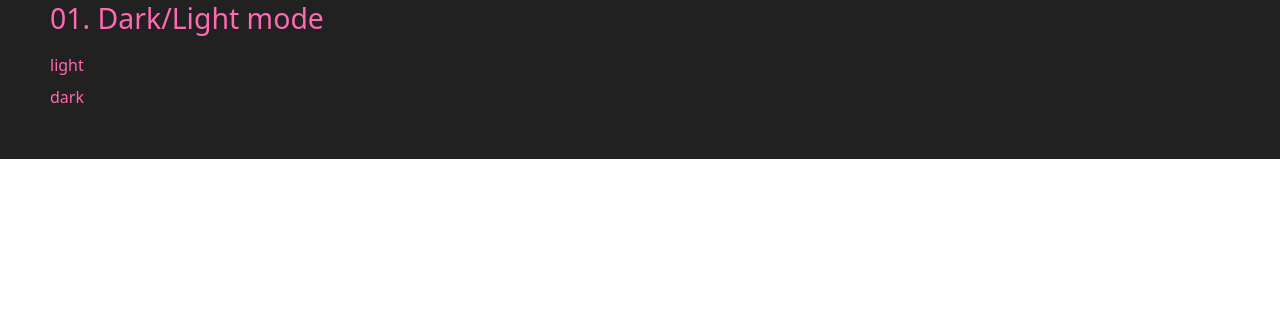
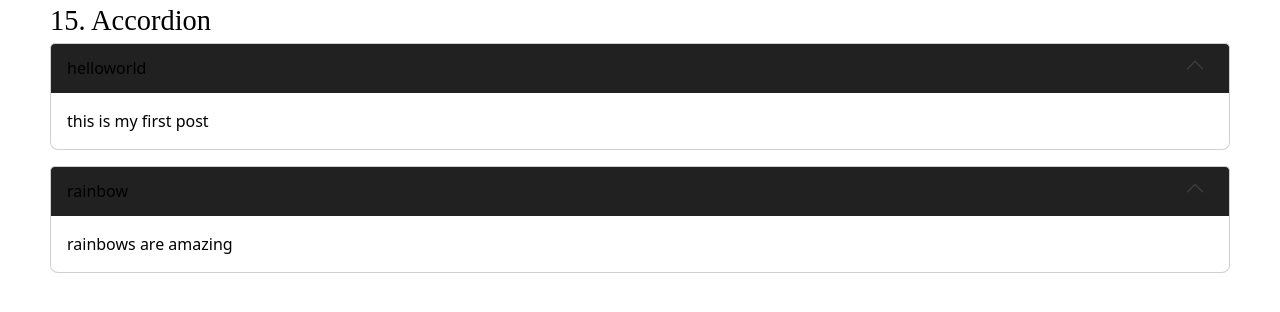
Before and after one commit to clarklindev/design-system-devUI-webpack, a React app: page / in a window 1280 px wide. Shown: the top 312 px of the page. Built offline with nearby package versions, Linux system fonts and the light colour scheme; what styled-components-modifiers would draw is missing.

Commit message:
Accordion working with theming

```diff
--- a/src/App.js
+++ b/src/App.js
@@ -1,5 +1,4 @@
 import React, { useEffect, useState } from 'react';
-import './tailwindcss.css';
 
 //theming
 import { darkTheme, lightTheme } from './utils';
@@ -55,209 +54,208 @@ const App = () => {
 
 
   return (
-    theme && (
-      <ThemeProvider theme={theme}>
+      // theme && (
+        // <ThemeProvider theme={theme}>
         <div
           className='App'
-          style={{
-            background: theme.background.backgroundColor,
-            color: theme.color.DEFAULT,
-          }}
         >
-          <Block>
-            <Heading variation='h4'>01. Dark/Light mode</Heading>
-            <div className='flex flex-col items-start gap-2'>
-              <button onClick={() => setTheme(lightTheme)}>light</button>
-              <button onClick={() => setTheme(darkTheme)}>dark</button>
-            </div>
-          </Block>
 
-          {/* <Block>
-            <Heading variation='h4'>02. Heading</Heading>
-            <HeadingExample />
-          </Block>
+    {/* //   <Block>
+        //     <Heading variation='h4'>01. Dark/Light mode</Heading>
+        //     <div className='flex flex-col items-start gap-2'>
+        //       <button onClick={() => setTheme(lightTheme)}>light</button>
+        //       <button onClick={() => setTheme(darkTheme)}>dark</button>
+        //     </div>
+        //   </Block>
 
-          <Block>
-            <Heading variation='h4'>03. Helper hooks</Heading>
-            <UseHoverExample />
-            <UseFocusExample />
-          </Block>
+        //   <Block>
+        //     <Heading variation='h4'>02. Heading</Heading>
+        //     <HeadingExample />
+        //   </Block>
 
-          <Block>
-            <Heading variation='h4'>04. LabelSomething</Heading>
-            <LabelSomethingExample />
-          </Block>
+        //   <Block>
+        //     <Heading variation='h4'>03. Helper hooks</Heading>
+        //     <UseHoverExample />
+        //     <UseFocusExample />
+        //   </Block>
 
-          <Block>
-            <Heading variation='h4'>05. Buttons</Heading>
-            <div className='flex flex-col'>
-              <ButtonExample />
-              <ButtonVariationExample />
-              <ButtonModifiersExample />
-              <ButtonWithLabelSomethingExample />
-            </div>
-          </Block>
+        //   <Block>
+        //     <Heading variation='h4'>04. LabelSomething</Heading>
+        //     <LabelSomethingExample />
+        //   </Block>
 
-          <Block>
-            <Heading variation='h4'>06. Snackbar</Heading>
-            <div className='flex flex-col'>
-              <SnackbarExample />
-            </div>
-          </Block>
+        //   <Block>
+        //     <Heading variation='h4'>05. Buttons</Heading>
+        //     <div className='flex flex-col'>
+        //       <ButtonExample />
+        //       <ButtonVariationExample />
+        //       <ButtonModifiersExample />
+        //       <ButtonWithLabelSomethingExample />
+        //     </div>
+        //   </Block>
 
-          <Block>
-            <Heading variation='h4'>07. Input</Heading>
-            <div className='flex flex-col'>
-              <InputExample />
-              <InputReadOnlyExample />
-              <InputNoBorderExample />
-              <InputWithIconExample />
-              <InputPasswordExample />
-              <InputSearchExample />
-            </div>
-          </Block>
+        //   <Block>
+        //     <Heading variation='h4'>06. Snackbar</Heading>
+        //     <div className='flex flex-col'>
+        //       <SnackbarExample />
+        //     </div>
+        //   </Block>
 
-          <Block>
-            <Heading variation='h4'>08. Select</Heading>
-            <SelectExample />
-          </Block>
+        //   <Block>
+        //     <Heading variation='h4'>07. Input</Heading>
+        //     <div className='flex flex-col'>
+        //       <InputExample />
+        //       <InputReadOnlyExample />
+        //       <InputNoBorderExample />
+        //       <InputWithIconExample />
+        //       <InputPasswordExample />
+        //       <InputSearchExample />
+        //     </div>
+        //   </Block>
 
-          <Block>
-            <Heading variation='h4'>09. Counter</Heading>
-            <CounterExample />
-          </Block>
+        //   <Block>
+        //     <Heading variation='h4'>08. Select</Heading>
+        //     <SelectExample />
+        //   </Block>
 
-          <Block>
-            <Heading variation='h4'>10. Radio Button</Heading>
-            <div className='flex flex-col'>
-              <RadioButtonExample />
-              <RadioButtonGroupExample />
-              <RadioButtonAndLabelSomethingExample />
-              <RadioButtonGroupAndLabelSomethingExample />
-            </div>
-          </Block>
+        //   <Block>
+        //     <Heading variation='h4'>09. Counter</Heading>
+        //     <CounterExample />
+        //   </Block>
 
-          <Block>
-            <Heading variation='h4'>11. Checkbox</Heading>
-            <div className='flex flex-col'>
-              <CheckboxExample />
-              <CheckboxGroupExample />
-              <CheckboxAndLabelSomethingExample />
-              <CheckboxGroupAndLabelSomethingExample />
+        //   <Block>
+        //     <Heading variation='h4'>10. Radio Button</Heading>
+        //     <div className='flex flex-col'>
+        //       <RadioButtonExample />
+        //       <RadioButtonGroupExample />
+        //       <RadioButtonAndLabelSomethingExample />
+        //       <RadioButtonGroupAndLabelSomethingExample />
+        //     </div>
+        //   </Block>
 
-              <CheckboxIconExample />
-            </div>
-          </Block>
+        //   <Block>
+        //     <Heading variation='h4'>11. Checkbox</Heading>
+        //     <div className='flex flex-col'>
+        //       <CheckboxExample />
+        //       <CheckboxGroupExample />
+        //       <CheckboxAndLabelSomethingExample />
+        //       <CheckboxGroupAndLabelSomethingExample />
 
-          <Block>
-            <Heading variation='h4'>12. ToggleSwitch </Heading>
-            <div className='flex flex-col'>
-              <ToggleSwitchExample />
-            </div>
-          </Block>
+        //       <CheckboxIconExample />
+        //     </div>
+        //   </Block>
 
-          <Block>
-            <Heading variation='h4'>13. Slider</Heading>
-            <SliderExample />
-          </Block>
+        //   <Block>
+        //     <Heading variation='h4'>12. ToggleSwitch </Heading>
+        //     <div className='flex flex-col'>
+        //       <ToggleSwitchExample />
+        //     </div>
+        //   </Block>
 
-          <Block>
-            <Heading variation='h4'>14. Multi-range slider</Heading>
-            <MultiRangeSliderExample />
-          </Block>
+        //   <Block>
+        //     <Heading variation='h4'>13. Slider</Heading>
+        //     <SliderExample />
+        //   </Block>
 
+        //   <Block>
+        //     <Heading variation='h4'>14. Multi-range slider</Heading>
+        //     <MultiRangeSliderExample />
+        //   </Block>
+        */
           <Block>
           <Heading variation='h4'>15. Accordion</Heading>
           <AccordionExample />
           </Block>
+        /*
+        //   <Block>
+        //     <Heading variation='h4'>16. List</Heading>
+        //     <ListExample />
+        //   </Block>
 
-          <Block>
-            <Heading variation='h4'>16. List</Heading>
-            <ListExample />
-          </Block>
+        //   <Block>
+        //     <Heading variation='h4'>17. Card</Heading>
+        //     <div className='flex flex-col'>
+        //       <CardExample />
+        //       <CardWithDropshadowExample />
+        //     </div>
+        //   </Block>
 
-          <Block>
-            <Heading variation='h4'>17. Card</Heading>
-            <div className='flex flex-col'>
-              <CardExample />
-              <CardWithDropshadowExample />
+        //   <Block>
+        //     <Heading variation='h4'>18. Layout</Heading>
+        //     <div className='flex items-start flex-col'>
+        //       <a
+        //         href='https://swagfinger-component-scss-flexbox-grid.vercel.app/'
+        //         target='_blank'
+        //         rel='noreferrer'
+        //       >
+        //         sass flexbox-grid -
+        //         https://swagfinger-component-scss-flexbox-grid.vercel.app/
+        //       </a>
+        //       <a
+        //         href='https://github.com/swagfinger/swagfinger-component-scss-flexbox-grid'
+        //         target='_blank'
+        //         rel='noreferrer'
+        //       >
+        //         github -
+        //         https://github.com/swagfinger/swagfinger-component-scss-flexbox-grid
+        //       </a>
+        //     </div>
+        //   </Block>
+
+        //   <Block>
+        //     <Heading variation='h4'>19. Table</Heading>
+        //     <TableExample />
+        //   </Block>
+
+        //   <Block>
+        //     <Heading variation='h4'>20. Navbar</Heading>
+        //   </Block>
+        //   <Block>
+        //     <Heading variation='h4'>21. Link</Heading>
+        //   </Block>
+        //   <Block>
+        //     <Heading variation='h4'>22. Breadcrumbs</Heading>
+        //   </Block>
+        //   <Block>
+        //     <Heading variation='h4'>23. Dialog (aka Modal)</Heading>
+        //   </Block>
+        //  <Block>
+        //     <Heading variation='h4'>24. Progress</Heading>
+        //   </Block>
+        //   <Block>
+        //     <Heading variation='h4'>25. Loading Button</Heading>
+        //   </Block>
+        //   <Block>
+        //     <Heading variation='h4'>26. Timeline</Heading>
+        //   </Block>
+
+        //   <Block>
+        //     <Heading variation='h4'>27. Multi-input</Heading>
+        //     <div className='flex flex-col'></div>
+        //   </Block>
+        //   <Block>
+        //     <Heading variation='h4'>28. Multi-input Objects</Heading>
+        //     <div className='flex flex-col'></div>
+        //   </Block>
+        //   <Block>
+        //     <Heading variation='h4'>29. Multi-select with input</Heading>
+        //   </Block>
+        //   <Block>
+        //     <Heading variation='h4'>30. Upload</Heading>
+        //   </Block>
+        //   <Block>
+        //     <Heading variation='h4'>
+        //      31. DatePicker, TimePicker, DateTimePicker
+        //     </Heading>
+        //   </Block>
+        //   <Block>
+        //     <Heading variation='h4'>32. DateRangePicker</Heading>
+        //   </Block>
+        */}
         </div>
-          </Block>
 
-          <Block>
-            <Heading variation='h4'>18. Layout</Heading>
-            <div className='flex items-start flex-col'>
-              <a
-                href='https://swagfinger-component-scss-flexbox-grid.vercel.app/'
-                target='_blank'
-                rel='noreferrer'
-              >
-                sass flexbox-grid -
-                https://swagfinger-component-scss-flexbox-grid.vercel.app/
-              </a>
-              <a
-                href='https://github.com/swagfinger/swagfinger-component-scss-flexbox-grid'
-                target='_blank'
-                rel='noreferrer'
-              >
-                github -
-                https://github.com/swagfinger/swagfinger-component-scss-flexbox-grid
-              </a>
-            </div>
-          </Block>
-
-          <Block>
-            <Heading variation='h4'>19. Table</Heading>
-            <TableExample />
-          </Block> */}
-
-          {/* <Block>
-            <Heading variation='h4'>20. Navbar</Heading>
-          </Block>
-          <Block>
-            <Heading variation='h4'>21. Link</Heading>
-          </Block>
-          <Block>
-            <Heading variation='h4'>22. Breadcrumbs</Heading>
-          </Block>
-          <Block>
-            <Heading variation='h4'>23. Dialog (aka Modal)</Heading>
-          </Block>
-         <Block>
-            <Heading variation='h4'>24. Progress</Heading>
-          </Block>
-          <Block>
-            <Heading variation='h4'>25. Loading Button</Heading>
-          </Block>
-          <Block>
-            <Heading variation='h4'>26. Timeline</Heading>
-          </Block>
-
-          <Block>
-            <Heading variation='h4'>27. Multi-input</Heading>
-            <div className='flex flex-col'></div>
-          </Block>
-          <Block>
-            <Heading variation='h4'>28. Multi-input Objects</Heading>
-            <div className='flex flex-col'></div>
-          </Block>
-          <Block>
-            <Heading variation='h4'>29. Multi-select with input</Heading>
-          </Block>
-          <Block>
-            <Heading variation='h4'>30. Upload</Heading>
-          </Block>
-          <Block>
-            <Heading variation='h4'>
-             31. DatePicker, TimePicker, DateTimePicker
-            </Heading>
-          </Block>
-          <Block>
-            <Heading variation='h4'>32. DateRangePicker</Heading>
-          </Block> */}
-        </div>
-      </ThemeProvider>
-    )
+      //  </ThemeProvider>
+    //  )
   );
 };
 
--- a/src/components/Accordion/Accordion.js
+++ b/src/components/Accordion/Accordion.js
@@ -1,5 +1,6 @@
 import React, { useState, useEffect, useCallback } from 'react';
 import styled from 'styled-components';
+import '../../tailwindcss.css';
 
 const AccordionContainer = styled.div`
   display:block;
--- a/src/components/Accordion/AccordionItem.js
+++ b/src/components/Accordion/AccordionItem.js
@@ -12,9 +12,10 @@ const AccordionItemContainer = styled.div`
 const AccordionItemTitle = styled.div`
   box-sizing: border-box;
   max-height: 50px;
-  background-color: ${(props) => props.theme.backgroundColor};
-  padding: ${(props) => props.theme.global.padding};
-  border-radius: ${(props) => props.theme.global.borderRadius};
+  background-color: ${({theme}) => theme?.background?.backgroundColor || 'var(--color-background)'};
+
+  padding: ${({theme})=>theme?.global?.padding || 'var(--padding)'};
+  border-radius: ${({theme})=>theme?.global?.borderRadius || 'var(--border-radius)'};
   cursor: pointer;
   display: flex;
   flex-grow: 1;
@@ -22,24 +23,24 @@ const AccordionItemTitle = styled.div`
   align-items: center;
 
   &.show {
-    border-top: 1px solid ${(props) => props.theme.global.borderColor};
-    border-left: 1px solid ${(props) => props.theme.global.borderColor};
-    border-right: 1px solid ${(props) => props.theme.global.borderColor};
+    border-top: 1px solid ${({theme})=>theme?.global?.borderColor || 'var(--color-border)' };
+    border-left: 1px solid ${({theme})=>theme?.global?.borderColor || 'var(--color-border)' };
+    border-right: 1px solid ${({theme})=>theme?.global?.borderColor || 'var(--color-border)' };
     border-bottom: 0px;
     border-bottom-left-radius: 0px;
     border-bottom-right-radius: 0px;
   }
 
   &.hide {
-    border: 1px solid ${(props) => props.theme.global.borderColor};
+    border: 1px solid ${({theme})=>theme?.global?.borderColor || 'var(--color-border)'};
   }
 `;
 
 const AccordionItemContent = styled.div`
-  padding: ${(props) => props.theme.global.padding};
+  padding: ${({theme})=>theme?.global?.padding || 'var(--padding)' };
   &.show {
     display: block;
-    border: 1px solid ${(props) => props.theme.global.borderColor};
+    border: 1px solid ${({theme})=>theme?.global?.borderColor || 'var(--color-border)'};
     border-top: 0px;
     border-bottom-left-radius: 8px;
     border-bottom-right-radius: 8px;
--- a/src/components/Heading/Heading.js
+++ b/src/components/Heading/Heading.js
@@ -3,29 +3,29 @@ import React from 'react';
 import styled from 'styled-components';
 
 const HeadingBase = styled.div`
-  margin: ${(props) => props.theme.typography.header.margin};
-  line-height: ${(props) => props.theme.typography.header.lineHeight};
-  font-weight: ${(props) => props.theme.typography.header.fontWeight};
-  font-family: ${(props) => props.theme.typography.header.fontFamily};
+  margin: var(--header-margin);
+  line-height: var(--line-height);
+  font-weight: var(--font-weight);
+  font-family: var(--font-family);
 `;
 
 const Heading1 = styled(HeadingBase)`
-  font-size: ${(props) => props.theme.typography.h1.fontSize};
+  font-size: var(--h1);
 `;
 const Heading2 = styled(HeadingBase)`
-  font-size: ${(props) => props.theme.typography.h2.fontSize};
+  font-size: var(--h2);
 `;
 const Heading3 = styled(HeadingBase)`
-  font-size: ${(props) => props.theme.typography.h3.fontSize};
+  font-size: var(--h3);
 `;
 const Heading4 = styled(HeadingBase)`
-  font-size: ${(props) => props.theme.typography.h4.fontSize};
+  font-size: var(--h4);
 `;
 const Heading5 = styled(HeadingBase)`
-  font-size: ${(props) => props.theme.typography.h5.fontSize};
+  font-size: var(--h5);
 `;
 const Heading6 = styled(HeadingBase)`
-  font-size: ${(props) => props.theme.typography.h6.fontSize};
+  font-size: var(--h6);
 `;
 
 export const Heading = ({ variation, children, ...rest }) => {
--- a/src/components/Icon/Icon.js
+++ b/src/components/Icon/Icon.js
@@ -6,24 +6,16 @@ export const IconContainer = styled.div`
   width: ${(props) => props.iconSize};
   height: ${(props) => props.iconSize};
   display: flex;
-
-  //color affects the svg if svg has currentColor set somewhere
-  color: ${(props) =>
-    props.theme.color[props.color]
-      ? props.theme.color[props.color]
-      : props.color};
-  // whatever is passed through as children
+  color: var(--icon-background);
   > * {
     width: 100%;
     height: 100%;
-    fill-opacity: ${(props) => props.fill && '100%'};
-    fill: ${(props) => props.fill};
-    stroke: ${(props) => props.stroke};
+    stroke: var(--icon-stroke);
   }
 `;
 
 export const Icon = ({
-  iconSize = '',
+  iconSize = '25px',
   color = '',
   className,
   children,
--- a/src/tailwindcss.css
+++ b/src/tailwindcss.css
@@ -54,22 +54,22 @@
     --color-form-text-background: #dddddd;
     --color-form-text-background-disabled: #d0d0d0;
 
-    --input-height: '50px';
-    --padding: '1rem';
-    --margin: '1rem';
-    --border-width: '1px';
-    --border-radius: '5px';
+    --input-height: 50px;
+    --padding: 1rem;
+    --margin: 1rem;
+    --border-width: 1px;
+    --border-radius: 5px;
 
-    --h1: '4.209rem';
-    --h2: '3.157rem';
-    --h3: '2.369rem';
-    --h4: '1.777rem';
-    --h5: '1.333rem';
-    --h6: '1.2rem';
+    --h1: 4.209rem;
+    --h2: 3.157rem;
+    --h3: 2.369rem;
+    --h4: 1.777rem;
+    --h5: 1.333rem;
+    --h6: 1.2rem;
 
-    --header-margin: '0 0 1rem';
+    --header-margin: "0 0 1rem";
     --line-height: "1.3";
-    --font-weight: '400';
+    --font-weight: 400;
     --font-family: "Roboto, sans-serif";
 
     --input-color:#d0d0d0;
@@ -87,8 +87,8 @@
     --checkbox-border: #f4f5f7;
     --checkbox-background: #FFFFFF;
 
-    --counter-border:  'hotpink';
-    --counter-background: '#1d1d1d';
+    --counter-border:  hotpink;
+    --counter-background: #1d1d1d;
 
     --button-base-color: #737581;
     --button-base-background: #3d3d3d;
--- a/src/utils/themes/DarkTheme.js
+++ b/src/utils/themes/DarkTheme.js
@@ -12,7 +12,7 @@ export const darkTheme = {
   name: 'darkTheme',
   //actual page background
   background: {
-    backgroundColor: neutral[800],
+    backgroundColor: red[300],
   },
   color: {
     DEFAULT: 'hotpink',
@@ -59,9 +59,9 @@ export const darkTheme = {
     h6: {
       fontSize: '1.2rem',
     },
-    fontFamily: "'Roboto', 'sans-serif'",
     header: {
       margin: '0 0 1rem',
+      fontFamily: "'Roboto', 'sans-serif'",
       lineHeight: '1.3',
       fontWeight: '400',
     },
--- a/src/utils/themes/LightTheme.js
+++ b/src/utils/themes/LightTheme.js
@@ -59,9 +59,9 @@ export const lightTheme = {
     h6: {
       fontSize: '1.2rem',
     },
-    fontFamily: "'Roboto', 'sans-serif'",
     header: {
       margin: '0 0 1rem',
+      fontFamily: "'Roboto', 'sans-serif'",
       lineHeight: '1.3',
       fontWeight: '400',
     },
--- a/tailwind.config.js
+++ b/tailwind.config.js
@@ -19,14 +19,14 @@ module.exports = {
       backgroundColor:{
         //css: "bg-swag"
         swag:{
-          DEFAULT: 'var(--color-global-background)',
+          DEFAULT: 'var(--color-background)',
         }
       },
 
       borderColor:{
         //css: "border-swag"
         swag:{
-          DEFAULT: 'var(--color-fill)'
+          DEFAULT: 'var(--color-border)'
         }
       }
 
```
Also changed, not shown: 2 other files (tests, documents, lock files or other folders). Lines whose indentation alone changed are shown as unchanged.
